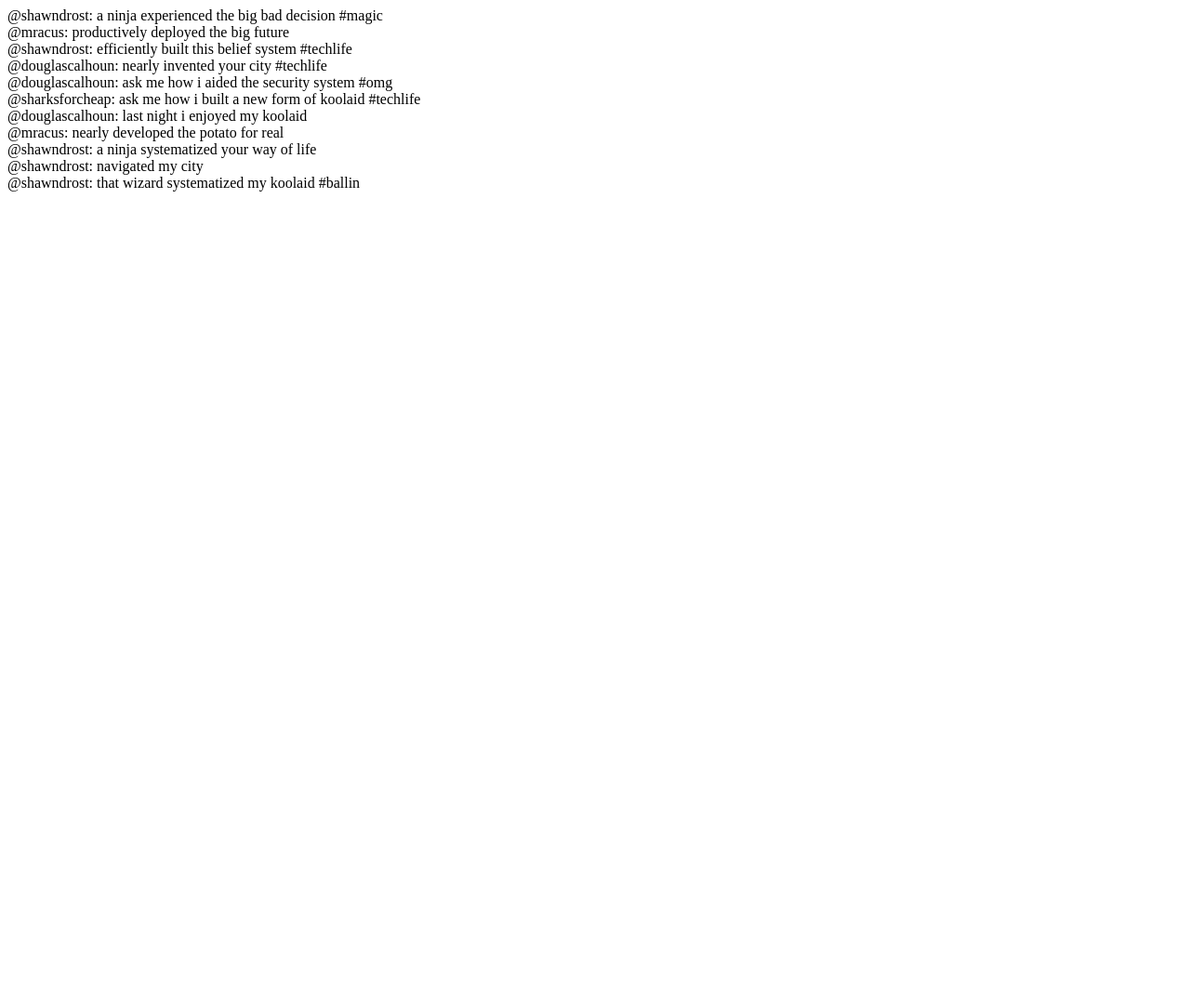
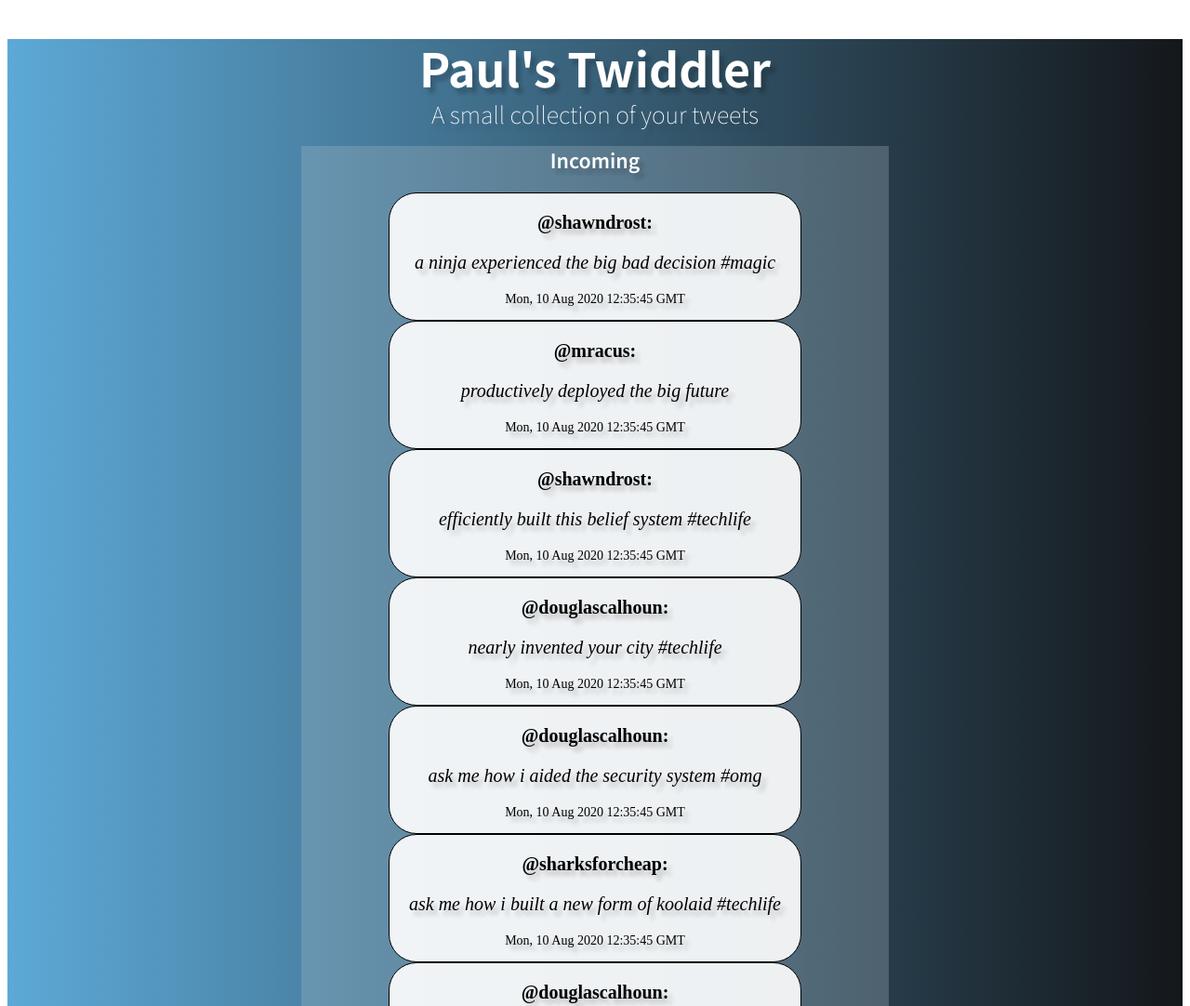
Before and after one commit to pauly-van/twiddler, a plain HTML site: page index.html in a window 1280 px wide. Shown: the top 1082 px of the page at 93% size. Before the commit the page ends 800 px from the top, so only its background shows below. Drawn offline with Linux system fonts and the light colour scheme.

Commit message:
Twiddler Assignment complete
Completed minimum requirements for assignment.

```diff
--- /dev/null
+++ b/css/style.css
@@ -0,0 +1,71 @@
+.main-container{
+    background-color: rgb(193, 192, 207);
+    background: linear-gradient(90deg, rgba(93, 169, 215, 1) 0%, rgba(20, 23, 26, 1) 100%);
+    text-shadow: 5px 6px 4px rgba(0, 0, 0, .2);
+    color: #FFF;
+    text-align: center;
+}
+.main-container h1{
+    font-family: 'Noto Sans KR', sans-serif;
+    font-size: 50px;
+    line-height: 60px;
+    margin-bottom: .2em;
+}
+.main-container .subtitle{
+    font-family: 'Noto Sans KR', sans-serif;
+    font-size: 25px;
+    font-weight: 100;
+    line-height: 20px;
+    margin-top: .2em;
+}
+.tweetArea{
+    background-color: rgba(170, 184, 194, .3);
+    width: 50%;
+    padding-bottom: 40px;
+    margin-left:auto;
+    margin-right:auto;
+}
+.tweetArea h2{
+    font-family: 'Source Sans Pro', sans-serif;
+    font-size: 1.5em;
+    font-weight: 600;
+}
+.getFeed-btn, .backHome{
+    display: inline-block;
+    padding: 0.35em 1.2em;
+    border: 0.1em solid #FFF;
+    background-color: rgba(170, 184, 194, .8);
+    margin: 20px 0.3em 0.3em 0;
+    border-radius: 0.12em;
+    box-sizing: border-box;
+    text-decoration: none;
+    font-family: 'Source Sans Pro', sans-serif;
+    font-size: 1.25em;
+    color: #FFF;
+    text-align: center;
+    transition: all 0.2s;
+    width: 10em;
+}
+.getFeed-btn:hover, .backHome:hover{
+    color: #000;
+    background-color:#fff;
+}
+.addTweets{
+    background-color: rgba(255,255,255, 0.9);
+    color: black;
+    font-size: 1.25em;
+    border: 1px, solid, black;
+    border-radius: 30px;
+    width: 70%;
+    margin-left: auto;
+    margin-right: auto;
+}
+.user{
+    font-weight:bold;
+}
+.msg{
+    font-style: italic;
+}
+.timeStamp{
+    font-size: .7em;
+}
--- a/index.html
+++ b/index.html
@@ -1,26 +1,67 @@
 <!DOCTYPE html>
 <html>
   <head>
+    <link href="https://fonts.googleapis.com/css2?family=Noto+Sans+KR:wght@100;700&family=Source+Sans+Pro:ital,wght@0,600;1,200&display=swap" rel="stylesheet">
+    <link rel="stylesheet" href="css/style.css">
     <script src="jquery.js"></script>
     <script src="data_generator.js"></script>
   </head>
   <body>
+    <section class="main-container">
+      <header>
+        <h1>Paul's Twiddler</h1>
+        <p class="subtitle">A small collection of your tweets</p>
+      </header>
+      <div class="tweetArea">
+      <h2 class='tweetheader'>Incoming</h2>
+        <section class='main'></section>
+        <section class='new'></section>
+      </div>
+      <button class='getFeed-btn' type='button'>New Feed!</button>
+    </section>
     <script>
-
       $(document).ready(function(){
-        var $body = $('body');
+        var $body = $('tweetArea');
         $body.html('');
 
         var index = streams.home.length - 1;
         while(index >= 0){
           var tweet = streams.home[index];
-          var $tweet = $('<div></div>');
-          $tweet.text('@' + tweet.user + ': ' + tweet.message);
-          $tweet.appendTo($body);
+          var $tweet = $('<div class=addTweets></div>');
+          var $user = $('<p class=user></p>');
+          var $msg = $('<p class=msg></p>');
+          var $timeStamp = $('<p class=timeStamp></p>');
+          $user.text('@'+tweet.user+':').appendTo($tweet);
+          $user.addClass(tweet.user).attr('data-msg',tweet.user)
+          $msg.text(tweet.message).appendTo($tweet);
+          $timeStamp.text(tweet.created_at.toUTCString()).appendTo($tweet);
+          $tweet.appendTo('.main');
           index -= 1;
         }
 
+      $('.getFeed-btn').on('click', function(){
+        generateRandomTweet();
+
+        var addTweet = streams.home.pop();
+        var $addTweet = $('<div class=addTweets></div>');
+        var $addUser = $('<p class=user></p>');
+        var $addMsg = $('<p class=msg></p>');
+        var $addTimeStamp = $('<p class=timeStamp></p>');
+        $addUser.addClass(addTweet.user).text('@'+addTweet.user+':').appendTo($addTweet);
+        $addMsg.text(addTweet.message).appendTo($addTweet);
+        $addTimeStamp.text(new Date().toUTCString()).appendTo($addTweet);
+        $addTweet.appendTo('.new');
       });
+
+      $('.tweetArea').on('click','.addTweets .user', function(event){
+       event.preventDefault();
+       var user = $(this).data('msg');
+       $('.new').hide();
+       $('.addTweets').not("div:contains('" + user + "')").hide(400);
+       $("div:contains('" + user + "')").show(400);
+      });
+
+    });
 
     </script>
   </body>
```
